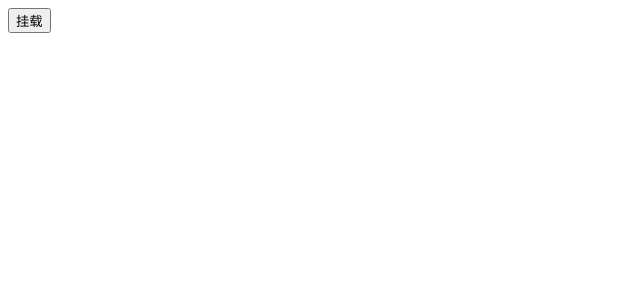
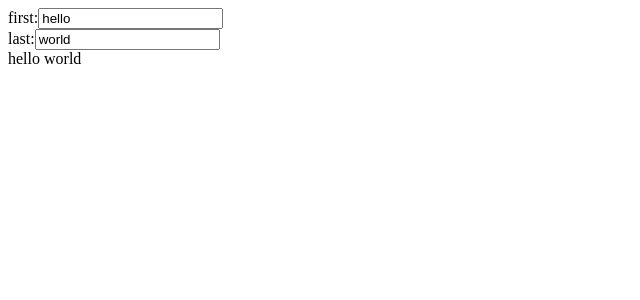
Before and after one commit to zmccc/react_learn, a React (Create React App) app: page / in a window 1280 px wide. Shown: the top 300 px of the page, without its empty margins (0-640 px from the left). Built offline with nearby package versions, Linux system fonts and the light colour scheme.

Commit message:
useEffect 通过props或state来更新state（不建议）

```diff
--- a/src/App.js
+++ b/src/App.js
@@ -1,18 +1,36 @@
 import { useState } from 'react';
-import PlayGround from './components/PlayGround';
 
 function App() {
-    const [show, setShow] = useState(false);
+    const [firstName, setFirstName] = useState('hello');
+    const [lastName, setLastName] = useState('world');
+
+    const fullName = firstName + ' ' + lastName;
+
+    // useEffect会在组件渲染到屏幕上时调用
+    // 由于firstName改变触发重新渲染,等firstName改完在运行useEffect内到代码,导致再次触发一次页面渲染
+    // 不建议通过useEffect监听一些state来更新另外的state
+    console.log('改变' + fullName);
+    // useEffect(() => {
+    //     setFullName(firstName + ' ' + lastName);
+    // }, [firstName, lastName]);
+
     return (
         <div>
-            <button
-                onClick={() => {
-                    setShow(!show);
-                }}
-            >
-                {show ? '卸载' : '挂载'}
-            </button>
-            {show && <PlayGround />}
+            <div>
+                <span>first:</span>
+                <input
+                    value={firstName}
+                    onChange={(e) => setFirstName(e.target.value)}
+                />
+            </div>
+            <div>
+                <span>last:</span>
+                <input
+                    value={lastName}
+                    onChange={(e) => setLastName(e.target.value)}
+                />
+            </div>
+            <span>{fullName}</span>
         </div>
     );
 }
```
